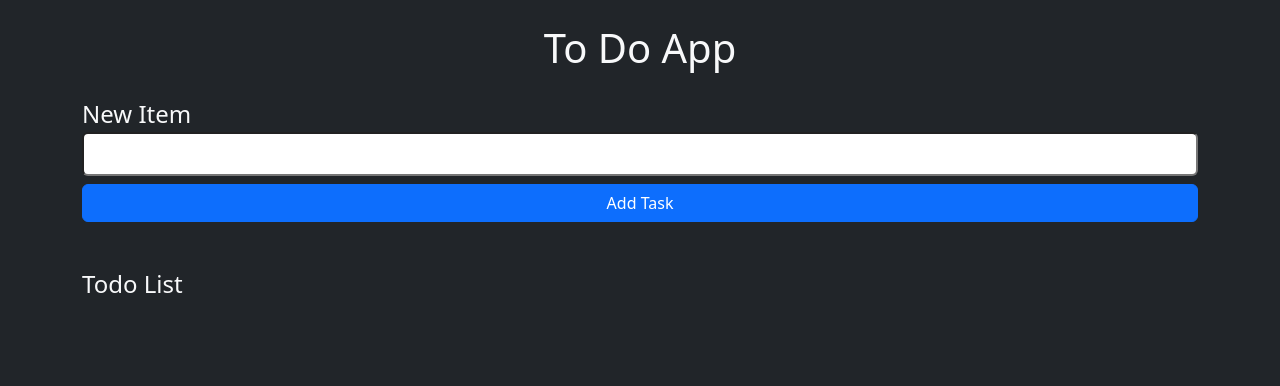
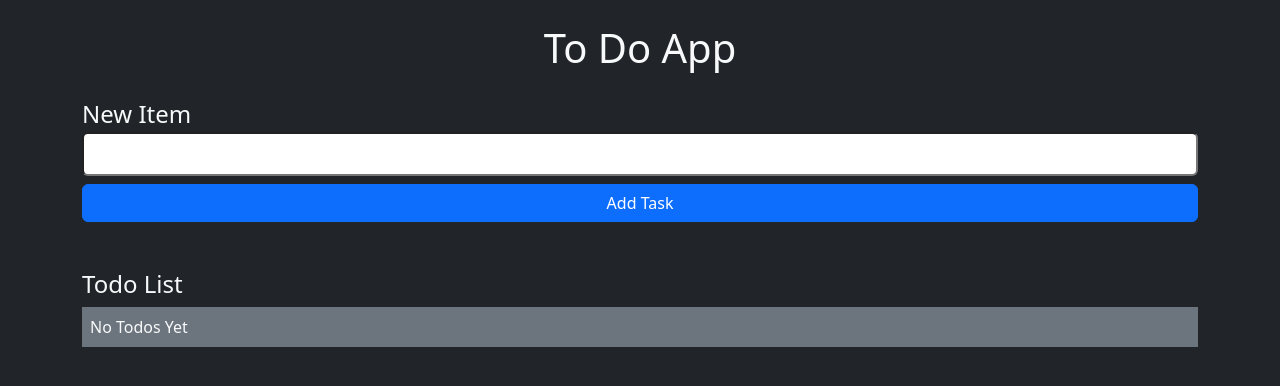
Before and after one commit to kadeem254/PRAC_ReactTodoApp, a React (Vite) app: page / in a window 1280 px wide. Shown: the top 386 px of the page. Built offline with nearby package versions, Linux system fonts and the light colour scheme.

Commit message:
File Update: 'src/App.jsx'
- Completed the entire todo list app, however all components are contained in a single function
and required to be modularized to make it easier to understand and update.

```diff
--- a/src/App.jsx
+++ b/src/App.jsx
@@ -1,4 +1,12 @@
 import { useState } from "react"
+
+function EmptyTodoListPlaceholder(){
+  return (
+    <li className="bg-secondary p-2">
+      No Todos Yet
+    </li>
+  )
+}
 
 export default function App(){
   // add state management
@@ -95,6 +103,10 @@ export default function App(){
         <h2 className="section-title fs-4">Todo List</h2>
         <ul id="todo-items-list" className="list-unstyled p-0">
 
+          { /* Show this if no todos exist */
+            todos.length === 0 ? <EmptyTodoListPlaceholder/> : null
+          }
+
           { /* loop though saved todos and render them out */
             todos.map(
               ( todo ) => {
```
